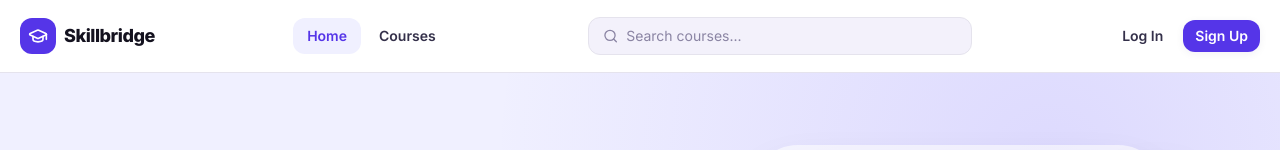
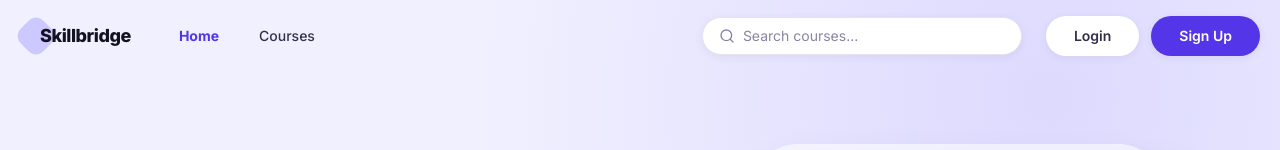
Before and after one commit to Abhi20002/online-e-learning-platform, a Next.js app: page / in a window 1280 px wide. Shown: the top 150 px of the page. Built offline with nearby package versions, Linux system fonts and the light colour scheme.

Commit message:
feat: update layouts and components to use Logo component for branding consistency

```diff
--- a/app/(auth)/layout.tsx
+++ b/app/(auth)/layout.tsx
@@ -1,6 +1,7 @@
 import Link from "next/link";
-import { GraduationCap, ShieldCheck, Sparkles, Star } from "lucide-react";
+import { ShieldCheck, Sparkles, Star } from "lucide-react";
 import { APP_NAME } from "@/constants";
+import { Logo } from "@/components/common/logo";
 
 export default function AuthLayout({
   children,
@@ -10,11 +11,8 @@ export default function AuthLayout({
   return (
     <div className="grid min-h-screen lg:grid-cols-2">
       <main id="main-content" className="flex flex-col justify-center px-6 py-12 sm:px-12 lg:px-20">
-        <Link href="/" className="mb-10 flex items-center gap-2" aria-label={`${APP_NAME} Home`}>
-          <span className="flex h-9 w-9 items-center justify-center rounded-xl bg-brand-600 text-white">
-            <GraduationCap size={20} aria-hidden="true" />
-          </span>
-          <span className="text-lg font-extrabold tracking-tight text-ink-900">{APP_NAME}</span>
+        <Link href="/" className="mb-10 inline-flex w-fit items-center pl-2" aria-label={`${APP_NAME} Home`}>
+          <Logo />
         </Link>
         <div className="mx-auto w-full max-w-sm">{children}</div>
       </main>
--- a/app/admin/layout.tsx
+++ b/app/admin/layout.tsx
@@ -11,11 +11,11 @@ import {
   LogOut,
   Menu,
   X,
-  GraduationCap,
   BarChart3,
   Bell,
 } from "lucide-react";
 import { useAuth } from "@/context/auth.context";
+import { Logo } from "@/components/common/logo";
 import { Avatar, AvatarFallback, AvatarImage } from "@/components/ui/avatar";
 import { Badge } from "@/components/ui/badge";
 import { getInitials, cn } from "@/lib/utils";
@@ -115,14 +115,9 @@ export default function AdminLayout({
         aria-label="Admin navigation"
       >
         <div className="flex h-18 items-center justify-between px-5 py-4">
-          <Link href="/admin" className="flex items-center gap-2">
-            <span className="flex h-9 w-9 items-center justify-center rounded-xl bg-brand-600 text-white">
-              <GraduationCap size={20} />
-            </span>
-            <div className="leading-tight">
-              <p className="text-sm font-extrabold text-ink-900">Skillbridge</p>
-              <p className="text-xs text-ink-400">Admin Panel</p>
-            </div>
+          <Link href="/admin" className="flex flex-col items-start gap-0.5 pl-2" aria-label="Skillbridge Admin">
+            <Logo />
+            <span className="pl-3 text-xs text-ink-400">Admin Panel</span>
           </Link>
           <button
             onClick={() => setIsMobileMenuOpen(false)}
--- a/app/courses/[slug]/page.tsx
+++ b/app/courses/[slug]/page.tsx
@@ -19,6 +19,7 @@ import {
   AccordionTrigger,
 } from "@/components/ui/accordion";
 import { CourseSchema, BreadcrumbSchema, ReviewSchema } from "@/components/seo/structured-data";
+import { CourseReviewsSkeleton } from "@/components/loading/course-reviews-skeleton";
 
 import { courses } from "@/mock/courses";
 import { reviews } from "@/mock/reviews";
@@ -30,7 +31,7 @@ import type { CourseCard as CourseCardType } from "@/types";
 const CourseReviews = dynamic(
   () => import("@/components/course/course-reviews").then((mod) => ({ default: mod.CourseReviews })),
   {
-    loading: () => import("@/components/loading/course-reviews-skeleton").then((mod) => <mod.CourseReviewsSkeleton />),
+    loading: () => <CourseReviewsSkeleton />,
     ssr: true,
   }
 );
--- a/app/dashboard/layout.tsx
+++ b/app/dashboard/layout.tsx
@@ -12,10 +12,10 @@ import {
   LogOut,
   Menu,
   X,
-  GraduationCap,
   Bell,
 } from "lucide-react";
 import { useAuth } from "@/context/auth.context";
+import { Logo } from "@/components/common/logo";
 import { Avatar, AvatarFallback, AvatarImage } from "@/components/ui/avatar";
 import { getInitials, cn } from "@/lib/utils";
 import { toast } from "sonner";
@@ -109,14 +109,9 @@ export default function DashboardLayout({
         aria-label="Dashboard navigation"
       >
         <div className="flex h-18 items-center justify-between px-5 py-4">
-          <Link href="/" className="flex items-center gap-2" aria-label="Skillbridge Home">
-            <span className="flex h-9 w-9 items-center justify-center rounded-xl bg-brand-600 text-white">
-              <GraduationCap size={20} aria-hidden="true" />
-            </span>
-            <div className="leading-tight">
-              <p className="text-sm font-extrabold text-ink-900">Skillbridge</p>
-              <p className="text-xs text-ink-400">Student Dashboard</p>
-            </div>
+          <Link href="/" className="flex flex-col items-start gap-0.5 pl-2" aria-label="Skillbridge Home">
+            <Logo />
+            <span className="pl-3 text-xs text-ink-400">Student Dashboard</span>
           </Link>
           <button
             onClick={() => setIsMobileMenuOpen(false)}
--- a/components/common/header.tsx
+++ b/components/common/header.tsx
@@ -3,7 +3,7 @@
 import { useState, useEffect } from "react";
 import Link from "next/link";
 import { usePathname } from "next/navigation";
-import { GraduationCap, Search, Menu, X, User, LogOut, BookOpen, Heart, Award } from "lucide-react";
+import { Search, Menu, X, User, LogOut, BookOpen, Heart, Award } from "lucide-react";
 
 import { Button } from "@/components/ui/button";
 import {
@@ -16,7 +16,8 @@ import {
 } from "@/components/ui/dropdown-menu";
 import { Avatar, AvatarFallback, AvatarImage } from "@/components/ui/avatar";
 import { useAuth } from "@/context/auth.context";
-import { PUBLIC_NAV_ITEMS, APP_NAME } from "@/constants";
+import { PUBLIC_NAV_ITEMS } from "@/constants";
+import { Logo } from "@/components/common/logo";
 import { cn, getInitials } from "@/lib/utils";
 
 export function Header() {
@@ -56,37 +57,34 @@ export function Header() {
     <header
       role="banner"
       className={cn(
-        "sticky top-0 z-50 w-full border-b transition-all duration-300",
+        "sticky top-0 z-50 w-full transition-all duration-300",
         isScrolled
-          ? "border-ink-300/20 bg-white/90 backdrop-blur-md shadow-soft"
-          : "border-transparent bg-white"
+          ? "border-b border-ink-300/20 bg-white/90 backdrop-blur-md shadow-soft"
+          : "border-transparent bg-transparent"
       )}
     >
       <div className="container-page flex h-18 items-center justify-between gap-6 py-3">
           {/* Logo */}
           <Link
             href="/"
-            className="flex items-center gap-2 shrink-0"
+            className="flex shrink-0 items-center pl-2"
             aria-label="Skillbridge Home"
           >
-            <span className="flex h-9 w-9 items-center justify-center rounded-xl bg-brand-600 text-white">
-              <GraduationCap className="h-5 w-5" aria-hidden="true" />
-            </span>
-            <span className="text-lg font-extrabold tracking-tight text-ink-900 hidden sm:inline-block">{APP_NAME}</span>
+            <Logo />
           </Link>
 
           {/* Desktop Navigation */}
-          <nav className="hidden lg:flex items-center gap-1" aria-label="Main navigation">
+          <nav className="hidden lg:flex items-center gap-10 pl-6" aria-label="Main navigation">
             {PUBLIC_NAV_ITEMS.map((item) => (
               <Link
                 key={item.href}
                 href={item.href}
                 aria-current={pathname === item.href ? "page" : undefined}
                 className={cn(
-                  "rounded-lg px-3.5 py-2 text-sm font-semibold transition-colors whitespace-nowrap",
+                  "text-sm transition-colors whitespace-nowrap",
                   pathname === item.href
-                    ? "text-brand-600 bg-brand-50"
-                    : "text-ink-700 hover:bg-surface-alt"
+                    ? "font-bold text-brand-600"
+                    : "font-medium text-ink-700 hover:text-brand-600"
                 )}
               >
                 {item.label}
@@ -97,11 +95,11 @@ export function Header() {
           {/* Search Bar */}
           <form
             onSubmit={handleSearch}
-            className="hidden md:flex flex-1 max-w-sm items-center rounded-xl border border-ink-300/40 bg-surface-alt px-3.5 py-2"
+            className="hidden md:flex flex-1 max-w-xs items-center rounded-full border border-ink-300/20 bg-white px-4 py-2 shadow-soft ml-auto"
             role="search"
             aria-label="Search courses"
           >
-            <Search className="h-4 w-4 text-ink-400" aria-hidden="true" />
+            <Search className="h-4 w-4 shrink-0 text-ink-400" aria-hidden="true" />
             <input
               type="search"
               placeholder="Search courses..."
@@ -114,7 +112,7 @@ export function Header() {
           </form>
 
           {/* Auth Buttons / User Menu */}
-          <div className="flex items-center gap-2 shrink-0">
+          <div className="flex items-center gap-3 shrink-0">
             {isAuthenticated && user ? (
               <DropdownMenu>
                 <DropdownMenuTrigger asChild>
@@ -183,10 +181,14 @@ export function Header() {
               </DropdownMenu>
             ) : (
               <>
-                <Button asChild variant="ghost" size="sm" className="hidden md:inline-flex">
-                  <Link href="/login">Log In</Link>
+                <Button
+                  asChild
+                  variant="ghost"
+                  className="hidden rounded-full bg-white px-7 shadow-soft hover:bg-surface-alt md:inline-flex"
+                >
+                  <Link href="/login">Login</Link>
                 </Button>
-                <Button asChild size="sm" className="hidden md:inline-flex">
+                <Button asChild className="hidden rounded-full px-7 md:inline-flex">
                   <Link href="/signup">Sign Up</Link>
                 </Button>
               </>
@@ -259,10 +261,10 @@ export function Header() {
           {/* Mobile Auth Buttons */}
           {!isAuthenticated && (
             <div className="mt-4 flex flex-col gap-2">
-              <Button asChild variant="secondary" className="w-full">
+              <Button asChild variant="secondary" className="w-full rounded-full">
                 <Link href="/login">Log In</Link>
               </Button>
-              <Button asChild className="w-full">
+              <Button asChild className="w-full rounded-full">
                 <Link href="/signup">Sign Up</Link>
               </Button>
             </div>
--- /dev/null
+++ b/components/common/logo.tsx
@@ -0,0 +1,24 @@
+import { cn } from "@/lib/utils";
+import { APP_NAME } from "@/constants";
+
+export function Logo({ dark = false, className }: { dark?: boolean; className?: string }) {
+  return (
+    <span className={cn("relative inline-flex items-center", className)}>
+      <span
+        aria-hidden="true"
+        className={cn(
+          "absolute -left-2 top-1/2 h-8 w-8 -translate-y-1/2 rotate-45 rounded-[10px]",
+          dark ? "bg-brand-500/80" : "bg-brand-200"
+        )}
+      />
+      <span
+        className={cn(
+          "relative z-10 pl-3 text-lg font-extrabold tracking-tight",
+          dark ? "text-white" : "text-ink-900"
+        )}
+      >
+        {APP_NAME}
+      </span>
+    </span>
+  );
+}
--- a/features/landing/hero-section.tsx
+++ b/features/landing/hero-section.tsx
@@ -17,11 +17,11 @@ export function HeroSection() {
   };
 
   return (
-    <section className="relative overflow-hidden bg-brand-50">
+    <section className="relative -mt-18 overflow-hidden bg-brand-50">
       {/* Soft radial tints */}
       <div className="absolute inset-0 bg-[radial-gradient(circle_at_82%_12%,rgba(104,81,247,0.14),transparent_45%),radial-gradient(circle_at_8%_85%,rgba(245,165,36,0.12),transparent_40%)]" />
 
-      <div className="container-page relative grid gap-14 pb-24 pt-14 lg:grid-cols-2 lg:gap-8 lg:pb-36 lg:pt-20">
+      <div className="container-page relative grid gap-14 pb-24 pt-32 lg:grid-cols-2 lg:gap-8 lg:pb-36 lg:pt-38">
         {/* Left Content */}
         <div className="flex flex-col justify-center">
           <span className="mb-6 inline-flex w-fit items-center gap-2 rounded-full bg-white px-4 py-1.5 text-xs font-semibold text-brand-700 shadow-soft">
```
Also changed, not shown: components/common/footer.tsx (+3 -6 lines).
